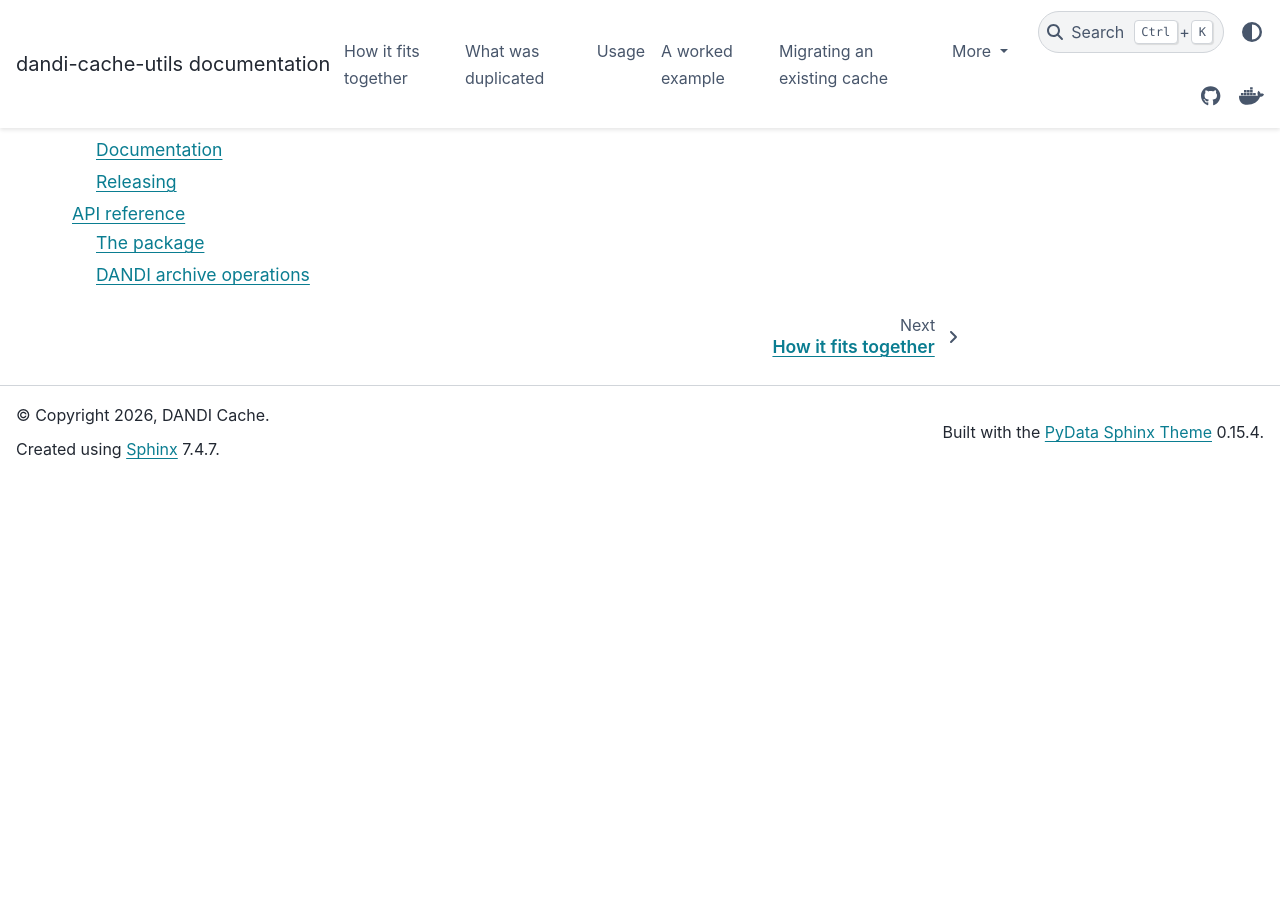
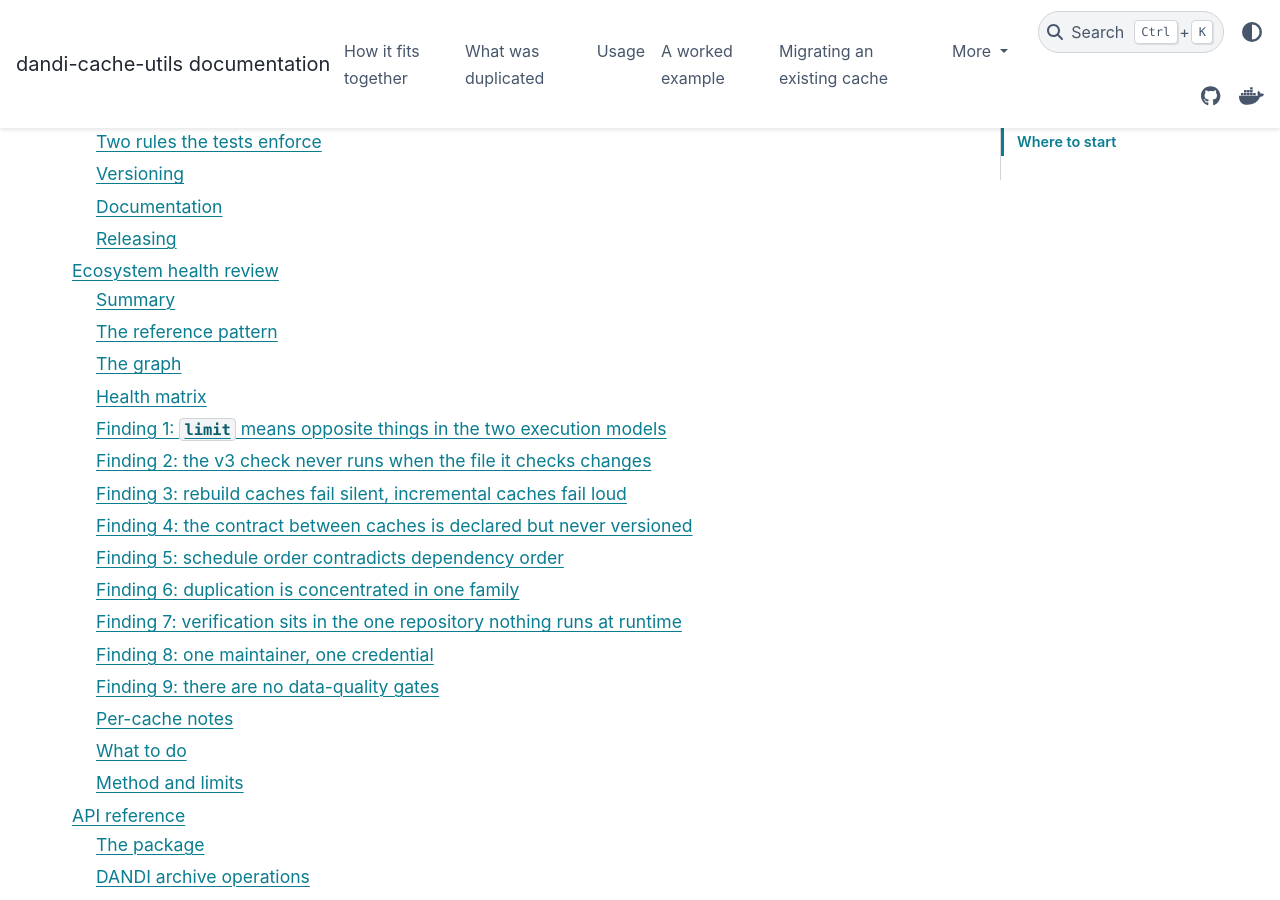
Before and after one commit to dandi-cache/dandi-cache-utils, a Sphinx documentation site: the page built from docs/index.md, in a window 1280 px wide and 900 px high, scrolled down 1751 px. Built offline with Sphinx 7.4.7 and the PyData theme 0.15.4, drawn with Linux system fonts in a browser that asks for light colours; before the commit the page ends 2230 px from its top, so only the background shows below that; part of the change alters nothing that is shown; some of the changed text lies outside the part shown.

Commit message:
Record an ecosystem health review of all twenty repositories
An audit of the whole organization rather than any one repository: what has
drifted from the template, where the contracts between caches are fragile,
what is duplicated, and what a single failure reaches.

The structure holds up better than the verification does. Fifteen of sixteen
caches are structurally identical to the template, every cache is on
`dandi-cache-action@v3`, there are no cycles and no dead pipelines. What almost
nothing checks is the one file each cache actually contributes.

Three findings are worth acting on first.

`limit` means opposite things in the two execution models. For
`run_incremental_update` it caps the new batch and the full prior mapping is
rewritten; for `run_full_rebuild` it truncates the entire published file. Six
caches take that second path, and four of them describe it in their dispatch
form as "Cap on the newly valid content IDs processed this run", copy-pasted
from the incremental family. Supplying a limit to `content-id-to-dandiset-paths`
would publish 500 of its 414,350 records. Fourteen published revisions of each
of the six were checked and every series is monotonic, so this has never fired.

`check-operations` and `dataset-description --check` never run when the files
they check change. Both live in the build workflow, whose path filter covers
`envs/pyproject.toml` and `containers/**` but not `code/` or `cache.toml`. The
other workflow is schedule-and-dispatch only. Confirmed across all sixteen, and
observed: the AGENTS.md commit of 2026-09-17 in `content-id-to-nwb-file`
produced no run at all.

No cache has tests, and `dandi-cache-action` -- which all sixteen call -- has no
CI; its tests run only from a pre-commit hook, so a web-UI edit never runs them.
This library is the exception at 111 test functions across three Python
versions, which is why most recommendations here route into it rather than into
sixteen tickets.

Findings the audit deliberately downgraded after checking are recorded as such:
the HDF5 link-policy default is pinned by a test, `read_input` is required by
default so a missing input raises rather than publishing empty, and the caches
that look unguarded against empty rebuilds are mostly correct by derivation.

The page is added to the toctree and builds clean under `-W`.

Co-Authored-By: Claude Opus 5 <noreply@anthropic.com>
Claude-Session: https://claude.ai/code/session_01By6NDx4JVHhLh6e4mNHR4m

````diff
--- /dev/null
+++ b/docs/healthstatus-review/index.md
@@ -0,0 +1,365 @@
+# Ecosystem health review
+
+A point-in-time review of the code health of the whole organization — all sixteen caches plus `cache-template`, `dandi-cache-utils`, `dandi-cache-action` and `superset` — conducted on 2026-09-19.
+
+It looks for risk that emerges from the *system* rather than from any one repository: convention drift, fragile contracts between caches, duplicated logic, and single points of failure.
+Everything is measured against the house pattern that `cache-template` defines, not against generic best practice.
+
+The headline is that the structure is sound and the verification is thin.
+Fifteen of sixteen caches are byte-for-byte conformant with the template, every cache is on `dandi-cache-action@v3`, and the dependency graph is declared machine-readably in each `cache.toml`.
+What almost nothing checks is the one file each cache actually contributes.
+
+
+## Summary
+
+Three systemic risks, in order:
+
+1. **`limit` silently truncates the published output of six caches**, and four of those six describe it in their manual-dispatch form as an incremental "cap on new items".
+   A maintainer using the documented control can shrink a 414,350-record cache to 500 records.
+   Never triggered; fully armed.
+2. **The checks that guard a cache's own files never run when those files change.**
+   `dandi-cache check-operations` and `dandi-cache dataset-description --check` live in a workflow whose path filter excludes `code/` and `cache.toml`.
+3. **No cache has any tests**, and `dandi-cache-action` — consumed by all sixteen — has no CI at all.
+
+Three quick wins, all small:
+
+1. Delete `limit=` from five `run_full_rebuild` call sites.
+2. Add `code/**` and `cache.toml` to the build workflow's path filter.
+3. Add a `pytest` workflow to `dandi-cache-action`.
+
+
+## The reference pattern
+
+A conforming cache is sixteen tracked files.
+
+| Concern | House pattern |
+|---|---|
+| Declaration | `cache.toml` — name, `[[inputs]]` with a `format`, `[operations]`, `[description]` |
+| Logic | `code/update.py` and nothing else; everything shared is imported from `dandi_cache_utils` |
+| Environment | `containers/Dockerfile` built `FROM` the base image, plus an unconditional install of `envs/pyproject.toml` |
+| Orchestration | `update.yml` carries only the schedule and the dispatch inputs; the rest is `dandi-cache-action@v3` |
+| Publication | `derivatives` holds JSON Lines, `dist` holds the compressed copy, `main` holds the code |
+| Provenance | every run writes a `[DATALAD RUNCMD]` commit naming the code SHA and the image digest |
+
+The template's own gaps matter more than any single cache's, because they are why the same issue recurs everywhere:
+it specifies no data-quality gate, it says nothing about `limit` meaning different things in the two execution models, it ships no test scaffold, and it has no `CODEOWNERS`.
+
+
+## The graph
+
+Sixteen caches, seventeen edges, maximum depth five, no cycles.
+The edges are derived from the `[[inputs]]` tables rather than guessed from code.
+
+```text
+content-id-to-dandiset-paths (414,350)          root, reads S3 directly
+  └─ content-id-to-usage-dandiset-path (413,099)        fan-out 4
+       ├─ usage-dandiset-path-to-asset-size
+       ├─ dandiset-id-to-total-size
+       └─ content-id-to-nwb-file (229,867)              fan-out 2
+            └─ content-id-to-valid-nwb-file             fan-out 8
+                 ├─ six × valid-nwb-file-to-*
+                 ├─ qualifying-lfp-content-ids
+                 └──── qualifying-aind-content-ids      depth 5
+```
+
+`content-id-to-valid-nwb-file` is the hub: ten of the sixteen caches sit downstream of it.
+`dandiset-id-to-title` and `dandiset-id-to-number-of-assets` read the bucket directly and feed nothing.
+
+The ten caches with no internal consumer are the organization's products, consumed by people outside it.
+None of them is an orphan and none should be retired.
+
+
+## Health matrix
+
+Each cache scored zero to three against the house pattern.
+`fan` is the number of internal consumers.
+
+| cache | fan | Tmpl | Contract | Idemp | Failure | DQ | Obs | Test | Deps | Sec | Docs | Dead | Vel |
+|---|--:|--:|--:|--:|--:|--:|--:|--:|--:|--:|--:|--:|--:|
+| content-id-to-dandiset-paths | 1 | 3 | 2 | 1 | 1 | 1 | 3 | 0 | 2 | 2 | 2 | 3 | 3 |
+| content-id-to-usage-dandiset-path | 4 | 3 | 2 | 1 | 1 | 1 | 3 | 0 | 2 | 2 | 2 | 3 | 3 |
+| content-id-to-nwb-file | 2 | 3 | 2 | 1 | 1 | 0 | 3 | 0 | 2 | 2 | 2 | 3 | 3 |
+| content-id-to-valid-nwb-file | 8 | 3 | 2 | 3 | 3 | 0 | 3 | 0 | 2 | 2 | 2 | 3 | 3 |
+| dandiset-id-to-number-of-assets | 0 | 3 | 2 | 1 | 1 | 1 | 3 | 0 | 2 | 2 | 2 | 3 | 3 |
+| dandiset-id-to-title | 0 | 3 | 2 | 1 | 1 | 1 | 3 | 0 | 2 | 2 | 2 | 3 | 3 |
+| dandiset-id-to-total-size | 0 | 3 | 2 | 1 | 1 | 0 | 3 | 0 | 2 | 2 | 2 | 3 | 3 |
+| usage-dandiset-path-to-asset-size | 1 | 3 | 2 | 3 | 1 | 0 | 3 | 0 | 2 | 2 | 2 | 3 | 3 |
+| qualifying-lfp-content-ids | 1 | 3 | 2 | 3 | 3 | 0 | 3 | 0 | 2 | 2 | 2 | 3 | 3 |
+| qualifying-aind-content-ids | 0 | 2 | 2 | 3 | 3 | 0 | 3 | 0 | 2 | 2 | 2 | 3 | 3 |
+| six × valid-nwb-file-to-* | 0 | 3 | 2 | 3 | 3 | 0 | 3 | 0 | 2 | 2 | 2 | 3 | 3 |
+
+Column means: template conformance 2.94, observability 3.00, dead code 3.00, change velocity 3.00, idempotency 2.25, failure handling 2.12, contract definition 2.00, dependency health 2.00, secrets 2.00, documentation 2.00, data-quality gates 0.25, testing 0.00.
+
+The shape of the risk is that last pair.
+Everything structural scores high and everything that would catch a mistake scores near zero.
+
+
+## Finding 1: `limit` means opposite things in the two execution models
+
+Two runners take a parameter of the same name through the same workflow input.
+
+`run_incremental_update` caps the new batch and rewrites the full prior mapping, in `src/dandi_cache_utils/_runner.py`:
+
+```python
+batch = list(batch) if candidates is None else select_new(candidates, records, limit=limit)
+```
+
+`run_full_rebuild` caps the entire published file:
+
+```python
+records = list(build())
+if limit is not None:
+    records = list(itertools.islice(records, limit))
+
+file_path = dataset.write_output_records(records, output)
+```
+
+The first is safe and the second is destructive, and nothing in the template, the workflow or the dispatch form distinguishes them.
+
+Six caches truncate their published output when given a `limit`:
+
+| cache | call site | description shown to the operator |
+|---|---|---|
+| content-id-to-dandiset-paths | `code/update.py:80` | "Cap on the newly valid content IDs… default of 500" — wrong |
+| dandiset-id-to-title | `code/update.py:54` | "Cap on the newly valid content IDs… default of 500" — wrong |
+| dandiset-id-to-number-of-assets | `code/update.py:54` | "Cap on the newly valid content IDs… default of 500" — wrong |
+| dandiset-id-to-total-size | `code/update.py:69` | "Cap on the newly valid content IDs… default of 500" — wrong |
+| content-id-to-nwb-file | `code/update.py:28` | "Cap on the records written… recompute the full subset" — honest |
+| content-id-to-usage-dandiset-path | `code/update.py:83` | "Cap on the entries taken from each category" — honest |
+
+The four marked wrong carry text copy-pasted from the `valid-nwb-file-*` family.
+It is wrong in wording, wrong in semantics, and cites a default of 500 that their `cache.toml` does not declare.
+`content-id-to-dandiset-paths` is the root of the whole chain.
+
+Testing mode is not a route to this, because it redirects every write to `testing_`-prefixed files.
+The danger is a `limit` supplied without `testing`, which the dispatch form allows since the two inputs are independent.
+
+It has never fired.
+Fourteen published revisions of each of the six were checked and every series is monotonic — `content-id-to-dandiset-paths` runs 403,933 → 414,350 across the window with no decrease.
+
+The fix belongs here rather than in six repositories: `run_full_rebuild` should reject a `limit` unless `dataset.testing` is set, and the five pass-through call sites should drop the argument.
+
+
+## Finding 2: the v3 check never runs when the file it checks changes
+
+`dandi-cache check-operations` exists to validate `code/update.py`, and `dandi-cache dataset-description --check` exists to validate `cache.toml` against the committed `dataset_description.json`.
+Both run from `build-and-publish-image`, which is invoked only by `build_and_upload_docker_image.yml`, whose `push` and `pull_request` triggers are path-filtered:
+
+```yaml
+    paths:
+      - "envs/pyproject.toml"
+      - "containers/**"
+      - ".github/workflows/build_and_upload_docker_image.yml"
+```
+
+A cache's other workflow, `update.yml`, is `schedule` and `workflow_dispatch` only.
+So no workflow in any cache is triggered by a change to `code/update.py` or `cache.toml` — the two files the checks were written for.
+This was confirmed across all sixteen.
+
+It is observable rather than only inferable.
+The `AGENTS.md` commit of 2026-09-17 in `content-id-to-nwb-file` produced no build run at all; the newest run on that repository is still the earlier Dockerfile commit.
+
+There is real history of logic-only commits that would have bypassed the check had it existed at the time, including `qualifying-aind-content-ids` at `e3ebd568` and `64458346`, and `content-id-to-valid-nwb-file` at `56e71cb`.
+
+The fix is to add `code/**` and `cache.toml` to the path filter in the template and sweep the sixteen.
+
+
+## Finding 3: rebuild caches fail silent, incremental caches fail loud
+
+`run_incremental_update` gives a failed item a named per-stage error log, counts it, and leaves it unrecorded for a later run to retry.
+`run_full_rebuild` offers no equivalent, so each rebuild cache hand-rolls its own handling — and all of them drop failures silently.
+
+In `dandiset-id-to-title`, unreadable metadata becomes `None` and is filtered out:
+
+```python
+title = None if metadata is None else metadata.get("name")
+return None if title is None else (dandiset_id, title)
+...
+titles = dict(result for result in results if result)
+```
+
+In `usage-dandiset-path-to-asset-size`, a missing manifest returns an empty mapping.
+Neither writes an error log, and neither counts the loss.
+
+Because these caches seed from `read_output_lookup()`, a Dandiset that becomes permanently unreadable keeps its last known value forever with no signal anywhere.
+That is the textbook silent-stale-data failure, and it affects the three rebuild caches that read the bucket directly.
+
+The rebuild model should get the same error-log contract the incremental model already has.
+
+
+## Finding 4: the contract between caches is declared but never versioned
+
+`cache.toml` declares each input's `format`, and `CacheDataset.read_input` makes inputs required by default, which is a genuine and well-chosen guard:
+
+```python
+def read_input(self, name: str | None = None, /, *, required: bool = True) -> dict | list | set:
+    """Read an upstream cache in the shape its `cache.toml` entry declares.
+
+    Inputs are required by default: an input subdataset that failed to check out would
+    otherwise be read as empty, and the run would happily publish an empty cache over a good one.
+    """
+```
+
+No cache opts out of it.
+But `format` is a parse hint, not a schema, and nothing versions or validates the content shape.
+
+This has already cost real work, twice, on the same edge.
+`qualifying-aind-content-ids` carries `f14dfdcf`, "Load qualifying LFP content IDs from new `[id, qualifies]` pairs", and `e3ebd568`, "Read qualifying-lfp-content-ids upstream file as lookup-dict".
+Both are a downstream cache chasing a shape change it learned about after the fact.
+
+Ranked by criticality against lack of enforcement, the exposed edges are `content-id-to-valid-nwb-file` to its eight consumers, and `content-id-to-nwb-file` to its two.
+
+
+## Finding 5: schedule order contradicts dependency order
+
+Comparing the declared crons against the graph, eight of the seventeen edges have a cache scheduled at or before the cache it reads.
+
+| cache | first run | its input's first run |
+|---|---|---|
+| content-id-to-nwb-file | 03:00 | 04:00 |
+| usage-dandiset-path-to-asset-size | 00:00 | 04:00 |
+| qualifying-lfp-content-ids | 00:00 | 06:00 and 03:00 |
+| valid-nwb-file-to-number-of-datasets | 06:00 | 06:00 |
+| valid-nwb-file-to-number-of-groups | 06:00 | 06:00 |
+| valid-nwb-file-to-sackin-index | 06:00 | 06:00 |
+| qualifying-aind-content-ids | 06:00 | 06:00 |
+
+This costs latency, not correctness.
+Every one of these caches is incremental or seeded, so a run that starts early simply picks the work up on its next pass.
+But with a five-deep chain and GitHub's habitual two-to-five-hour scheduler lag, a newly published asset takes days to reach `qualifying-aind-content-ids`.
+
+Staggering the crons by graph depth is a configuration change and costs nothing.
+
+
+## Finding 6: duplication is concentrated in one family
+
+Across forty-eight non-trivial functions in the sixteen caches, AST-normalized comparison finds the duplication in a single cluster.
+
+The six `valid-nwb-file-to-*` `main()` bodies are between 88% and 99% identical; `number-of-datasets` against `number-of-groups` scores 0.989 and differs by four lines.
+A shared helper in this library would collapse six copies into six one-line calls.
+
+`dandiset-id-to-title` and `dandiset-id-to-number-of-assets` share a `build()` at 0.981 — the same list-concurrently, seed, merge shape, including the same silently dropped failures described in finding 3.
+
+The `assess()` functions of `qualifying-aind-content-ids` and `qualifying-lfp-content-ids` score 0.966 but carry deliberately opposite failure policies: one records a failure as `False` so it is never retried, the other skips it so it is.
+Near-identical code with divergent semantics is the dangerous kind of duplication, because a copy-pasted fix silently flips the policy.
+Both call sites deserve a comment saying so.
+
+
+## Finding 7: verification sits in the one repository nothing runs at runtime
+
+This library is well covered: 111 test functions over 1,765 lines, a matrix across Python 3.11, 3.12 and 3.13, and a version-check gate on every pull request.
+It even pins the HDF5 link-policy default, which neutralizes what would otherwise be a live drift risk across the five tree-walking caches:
+
+```python
+assert nwb.walk_hdf5_group(awkward_hdf5_file).links == nwb.LINKS_SKIPPED
+```
+
+`dandi-cache-action` has no CI workflow at all.
+Its only workflow is `prepare_release.yml`, and `tests/test_actions.py` runs solely from a `.pre-commit-config.yaml` hook — so an edit made through the GitHub web interface, or by a contributor without pre-commit installed, never runs it.
+That repository is the composite action all sixteen caches call.
+
+No cache has any tests.
+
+
+## Finding 8: one maintainer, one credential
+
+Every commit across all twenty repositories is authored by one person, no repository has a `CODEOWNERS` file, and `dependabot.yml` hardcodes a single reviewer and assignee.
+
+All sixteen caches push using one organization-wide token, `secrets._GITHUB_API_KEY`.
+Its expiry breaks the entire ecosystem at the same moment.
+No hardcoded credentials exist anywhere; that was scanned for and is clean.
+
+One smaller note: each cache's `update.yml` declares `permissions: contents: read`, yet the pipeline pushes to `derivatives` and `dist`.
+The push works because the token carries its own scope, which means the declared permissions block does not describe the access the job actually has.
+
+
+## Finding 9: there are no data-quality gates
+
+There is no row-count floor, no freshness assertion, no schema check and no shrink guard anywhere in the library.
+`run_full_rebuild` will write an empty list without complaint.
+
+The only thing resembling a gate is a hand-rolled "the upstream returned nothing" raise present in four of the sixteen caches, of which `dandiset-id-to-title` is the clearest:
+
+```python
+if not titles:
+    message = (
+        f"No Dandiset titles were found under `s3://{dandi_cache.s3.BUCKET}/"
+        f"{dandi_cache.s3.DANDISETS_PREFIX}`. The archive bucket may be unreachable or its "
+        "layout may have changed."
+    )
+    raise RuntimeError(message)
+```
+
+That this is a per-cache habit rather than a library feature is the finding.
+It is a gap in the template, which is why the fix belongs here and not in sixteen pull requests.
+
+
+## Per-cache notes
+
+Only genuine deviations are listed; the matrix covers the rest.
+
+`qualifying-aind-content-ids` is the only structural non-conformer.
+It is missing `.github/ISSUE_TEMPLATE/config.yml`, `.github/ISSUE_TEMPLATE/issue.yml` and `envs/.python-version`, and it is the only cache with no `authors` in its `[description]`.
+It predates the template, which explains the divergence without excusing it.
+
+`content-id-to-valid-nwb-file` carries `code/refresh.py` and `.github/workflows/refresh.yml` beyond the template, and declares three outputs.
+Both are a declared second operation working as designed.
+
+Three caches — `content-id-to-dandiset-paths`, `qualifying-aind-content-ids` and `usage-dandiset-path-to-asset-size` — omit `labels: []` from `dependabot.yml`.
+Cosmetic.
+
+`valid-nwb-file-to-number-of-groups` is the only tree-walking cache that documents no link policy where four siblings do.
+Its behaviour is identical to theirs because the library default is pinned by test, so this is a documentation inconsistency rather than a risk.
+
+
+## What to do
+
+Fix now, because each sits on a critical path with a silent failure mode and no test:
+
+1. Remove the `limit` truncation path — five one-line deletions plus a guard in `run_full_rebuild`.
+2. Add `code/**` and `cache.toml` to the build workflow's path filter, in the template and then across the sixteen.
+3. Correct the four misleading dispatch descriptions, which folds into the same sweep.
+
+Fix systemically, in this library or the template, so the fix lands everywhere at once:
+
+4. A shrink guard in `run_full_rebuild` that refuses to write an output dramatically smaller than the previous one unless explicitly overridden.
+   This retires the whole class of problem that finding 1 is one instance of.
+5. A test workflow for `dandi-cache-action`.
+6. An error-log contract for the rebuild model matching the one the incremental model has.
+7. A shared helper for the six duplicated tree-metric `main()` bodies.
+8. Crons staggered by graph depth.
+9. A versioned published contract — a `schema_version` in `cache.toml`, checked on read.
+   This is the largest design question here, and the two `qualifying-aind-content-ids` incidents are the evidence that it is needed.
+
+Accept and document:
+
+- Floating `:latest` and `:nwb` base tags, with no cache pinning by digest.
+  This is deliberate — the fan-out rebuild plus the digest recorded in provenance is the design — but it does mean a bad base image reaches all sixteen caches at once.
+- The ten caches with no internal consumer, which are products rather than orphans.
+- The implicit link policy in `valid-nwb-file-to-number-of-groups`.
+
+Nothing should be retired.
+There are no dead pipelines, no dead workflow branches and no stale configuration.
+
+The single highest-leverage action that is not code is adding `CODEOWNERS` and a second reviewer on the shared layer, because this library and `dandi-cache-action` are where one mistake reaches sixteen repositories at once.
+
+
+## Method and limits
+
+Scanned mechanically at full coverage: all twenty repositories synchronized to their current `main`; every `cache.toml` parsed to build the graph; AST-based duplicate detection over all forty-eight non-trivial functions; a `git ls-files` structural diff of all sixteen caches against the template; cron parsing and depth-ordering across all seventeen edges; a credential scan; and workflow-trigger enumeration for every workflow file in the organization.
+
+Read in depth: the template's `cache.toml`, `code/update.py`, `update.yml` and `Dockerfile`; `dandi-cache-action/action.yml`; this library's `_runner.py`, `_dataset.py` and `_jsonl.py`; and the `update.py` of four caches chosen to cover both runner models and the highest fan-out.
+
+Verified empirically rather than inferred: that finding 1 has never fired, from fourteen published revisions of each of the six affected caches; that finding 2's path filter really does gate the build, from a commit that produced no run; and that the link-policy default is test-pinned.
+
+Not determined:
+
+- Whether a job timeout fires the failure notification.
+  A hung network read is the scenario `timeout-minutes: 330` exists for, and if a timeout is treated as a cancellation rather than a failure then that scenario notifies nobody.
+  This was not tested live and is worth a deliberate experiment.
+- Run success and failure rates over time, which were sampled but not aggregated.
+- Anything requiring the DANDI API, which was unreachable from the audit environment.
+
+Confidence is high on findings 1, 2, 5, 7 and 8, all of which were observed directly in configuration or history.
+It is medium on findings 3 and 4, which are behavioural reasoning from read code with no live reproduction.
+The severity assigned to finding 9 is a judgement rather than a measurement.
--- a/docs/index.md
+++ b/docs/index.md
@@ -15,6 +15,7 @@ It is vendored through GHCR container images: each cache's runtime image is buil
 - **Moving an existing cache onto this?** [Migrating an existing cache](migration/index.md), one repository at a time.
 - **Wondering why this exists?** [What was duplicated](duplication/index.md) is the analysis of the six repositories that prompted it.
 - **Writing an operation?** [A worked example](examples/index.md) is a real cache converted end to end, and the [API reference](api/index.rst) has the rest.
+- **Wondering where the organization stands?** [Ecosystem health review](healthstatus-review/index.md) is a point-in-time audit of all twenty repositories, and what to fix first.
 
 ```{toctree}
 :maxdepth: 2
@@ -26,5 +27,6 @@ usage/index
 examples/index
 migration/index
 development/index
+healthstatus-review/index
 api/index
 ```
````
